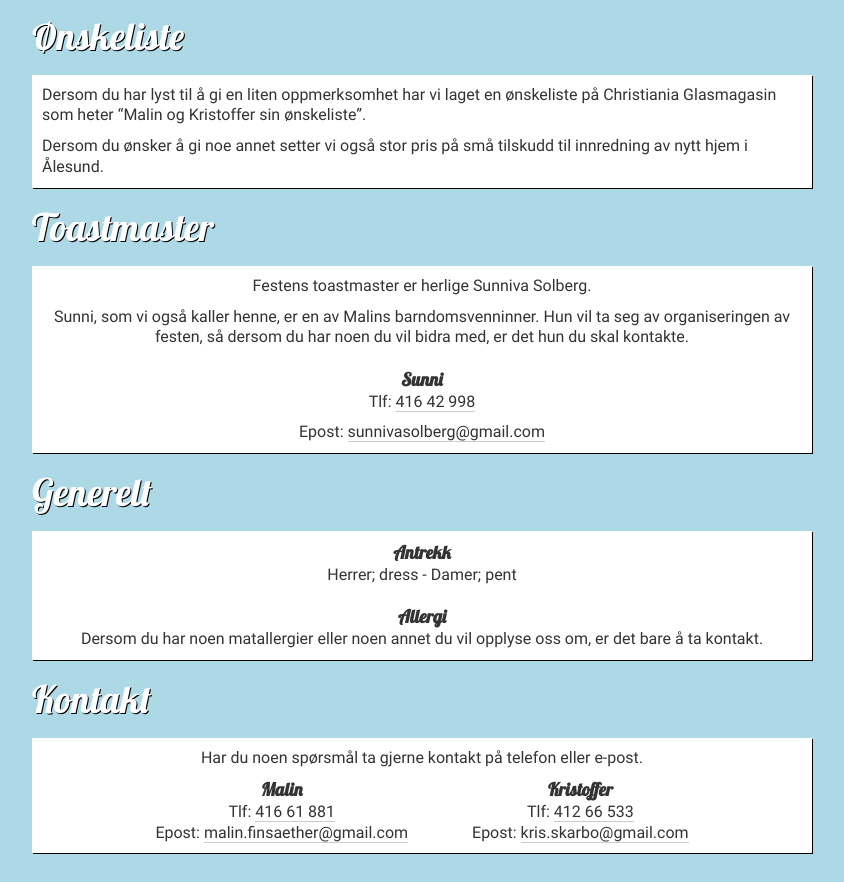
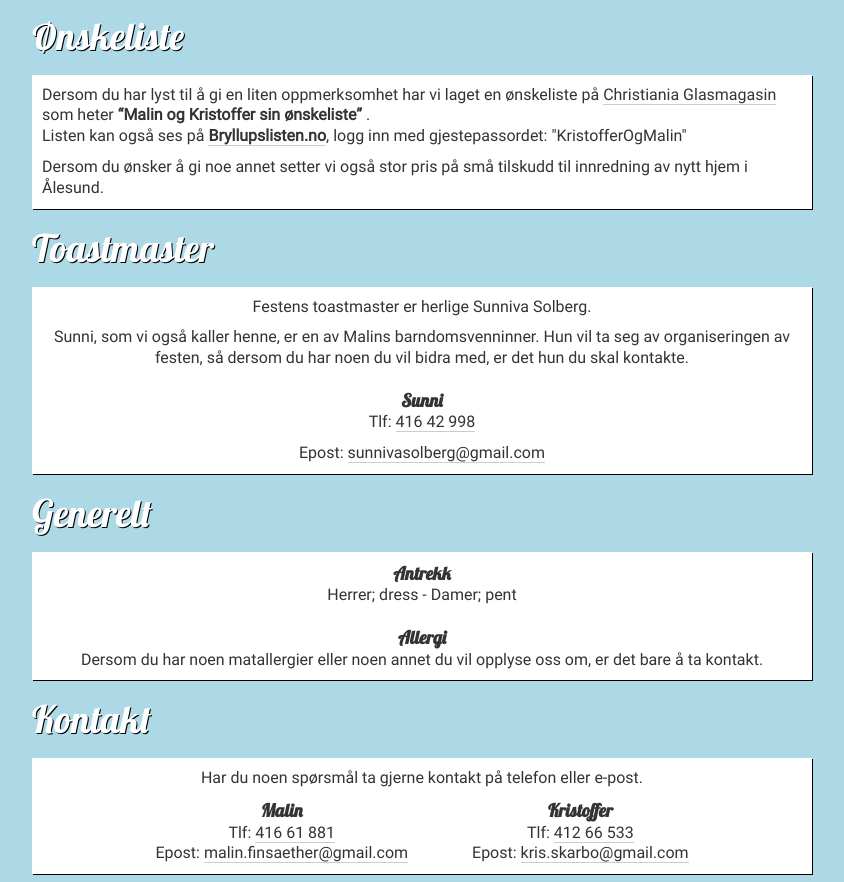
Before and after one commit to Skarbo/Brullyp, a website: page public/index.html in a window 1280 px wide. Shown: the part 2689-3571 px from the top of the page, without its empty margins (218-1062 px from the left). Drawn offline with Linux system fonts and the light colour scheme; some packages are replaced by stand-ins of ours.

Commit message:
Added guest password to wishlist

```diff
--- a/public/index.html
+++ b/public/index.html
@@ -281,9 +281,15 @@
 
             <h2>Ønskeliste</h2>
             <wrapper gifts>
-                <p>Dersom du har lyst til å gi en liten oppmerksomhet har vi laget en ønskeliste på Christiania
-                    Glasmagasin
-                    som heter “Malin og Kristoffer sin ønskeliste”.</p>
+                <p>Dersom du har lyst til å gi en liten oppmerksomhet har vi laget en ønskeliste på <a
+                        href="http://www.cg.no/" target="_blank">Christiania
+                    Glasmagasin</a> som heter
+                    <strong style="font-weight: bold">“Malin og Kristoffer sin ønskeliste”</strong>
+                    .<br> Listen kan også ses på <a
+                            href="http://www.bryllupslisten.no/Guest/Index" target="_blank"
+                            style="font-weight: bold;">Bryllupslisten.no</a>, logg inn med gjestepassordet:
+                    "KristofferOgMalin"
+                </p>
 
                 <p>
                     Dersom du ønsker å gi noe annet setter vi også stor pris på små tilskudd til innredning av nytt hjem
```
